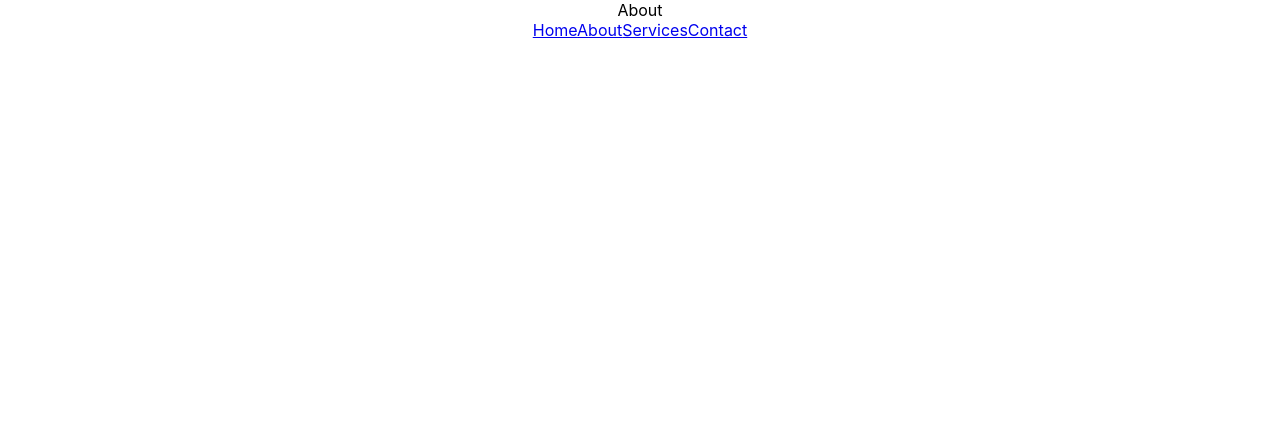
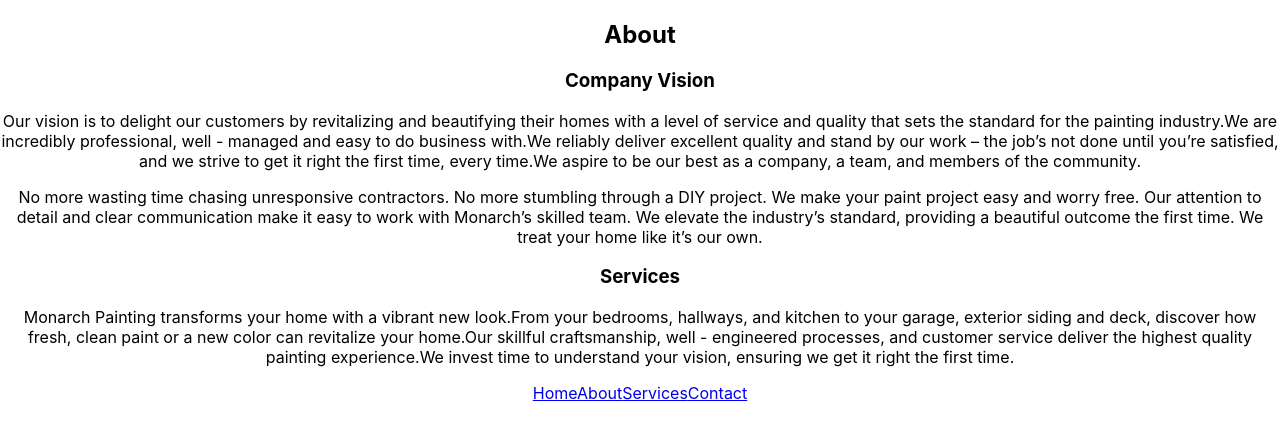
Before and after one commit to NikBorn/monarch-painting, a React (Create React App) app: page /About in a window 1280 px wide. Shown: the top 440 px of the page. Built offline with nearby package versions, Linux system fonts and the light colour scheme.

Commit message:
add some content

```diff
--- a/src/Components/About/About.js
+++ b/src/Components/About/About.js
@@ -3,7 +3,18 @@
 const About = () => {
   return(
     <div>
-      About
+      <h2>About</h2>
+      <h3>Company Vision</h3>
+      <p>
+        Our vision is to delight our customers by revitalizing and beautifying their homes with a level of service and quality that sets the standard for the painting industry.We are incredibly professional, well - managed and easy to do business with.We reliably deliver excellent quality and stand by our work – the job’s not done until you’re satisfied, and we strive to get it right the first time, every time.We aspire to be our best as a company, a team, and members of the community.
+      </p>
+      <p>
+        No more wasting time chasing unresponsive contractors. No more stumbling through a DIY project. We make your paint project easy and worry free. Our attention to detail and clear communication make it easy to work with Monarch’s skilled team. We elevate the industry’s standard, providing a beautiful outcome the first time. We treat your home like it’s our own.
+      </p>
+      <h3>Services</h3>
+      <p>
+        Monarch Painting transforms your home with a vibrant new look.From your bedrooms, hallways, and kitchen to your garage, exterior siding and deck, discover how fresh, clean paint or a new color can revitalize your home.Our skillful craftsmanship, well - engineered processes, and customer service deliver the highest quality painting experience.We invest time to understand your vision, ensuring we get it right the first time.
+      </p>
     </div>
   )
 };
--- a/src/Components/Services/Services.js
+++ b/src/Components/Services/Services.js
@@ -3,7 +3,8 @@
 const Services = () => {
   return (
     <div>
-      Services
+      <h2>Services</h2>
+      <p>Monarch Painting transforms your home with a vibrant new look. From your bedrooms, hallways, and kitchen to your garage, exterior siding and deck, discover how fresh, clean paint or a new color can revitalize your home. Our skillful craftsmanship, well-engineered processes, and customer service deliver the highest quality painting experience. We invest time to understand your vision, ensuring we get it right the first time.</p>
     </div>
   )
 };
```
